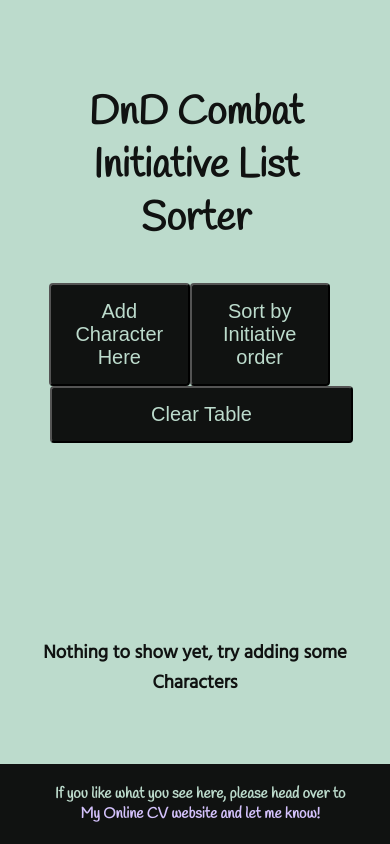
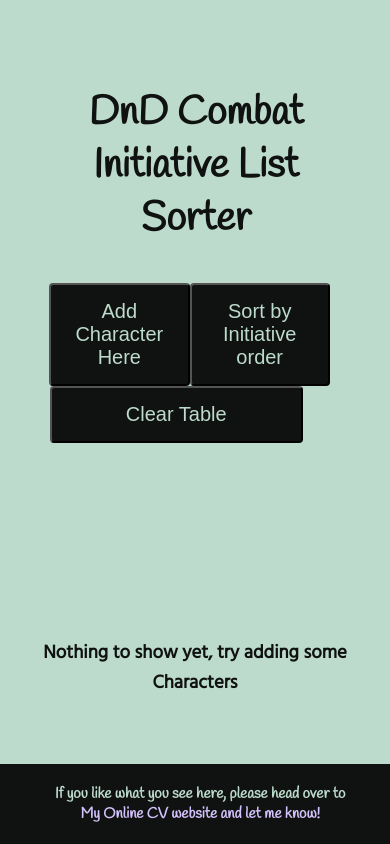
Before and after one commit to Cvlumww/DM, a React (Create React App) app: page / in a window 390 px wide. Built offline with nearby package versions, Linux system fonts and the light colour scheme.

Commit message:
4th attempt

```diff
--- a/src/css/App.css
+++ b/src/css/App.css
@@ -118,7 +118,7 @@ body {
 
 @media only screen and (max-width: 900px) {
   .nav2 button {
-    max-width: 60%;
+    max-width: 50%;
   }
 }
 
--- a/src/css/App.scss
+++ b/src/css/App.scss
@@ -119,7 +119,7 @@ body {
     cursor: pointer;
 
     @media only screen and (max-width: 900px) {
-      max-width: 60%;
+      max-width: 50%;
     }
   }
 }
```
Also changed, not shown: 6 other files (tests, documents, lock files or other folders).
